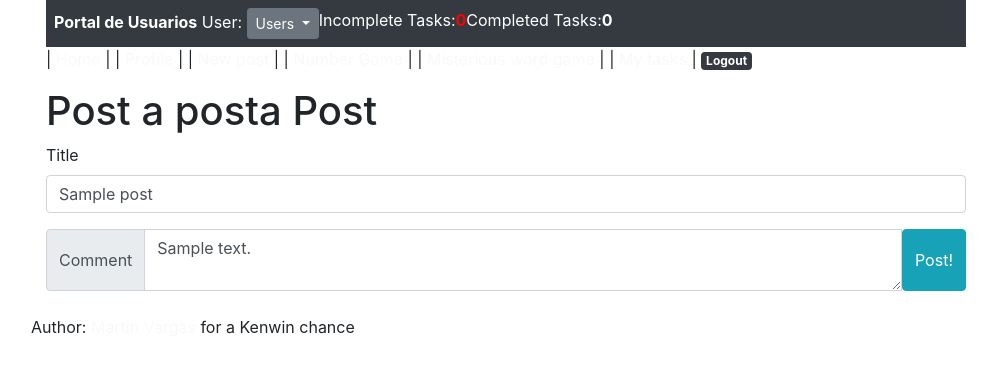
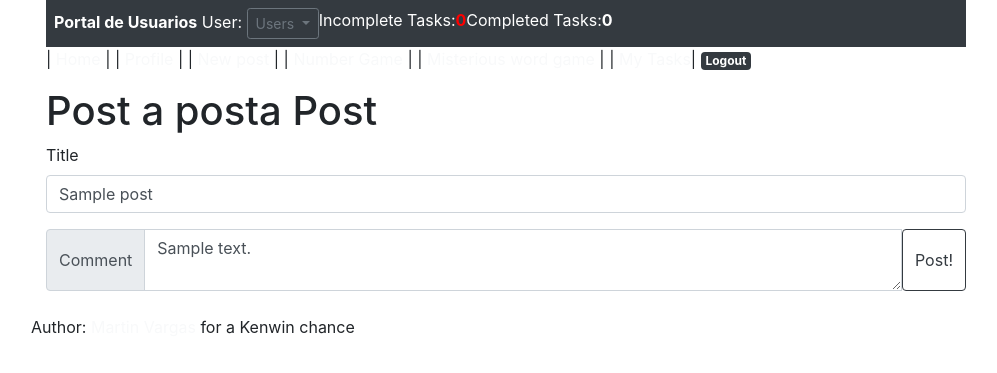
Before and after one commit to apocalipsys/ejerciciopyramid-2020, a Python web app: template ejerciciokenwin/templates/edit_post.jinja2 in a window 1280 px wide. Shown: the top 373 px of the page, without its empty margins (39-1036 px from the left). Run offline with Jinja, Linux system fonts and the light colour scheme; the template is opened without the code that fills it: most values are stand-ins (such as "Sample title", 1, 10 or a date in 2020); some libraries are stand-ins or nearby versions.

Commit message:
more lindo

```diff
--- a/ejerciciokenwin/templates/edit.jinja2
+++ b/ejerciciokenwin/templates/edit.jinja2
@@ -21,6 +21,6 @@
     <option value="company">Company</option>
     <option value="customer">Customer</option>
   </select>
-  <button type="submit" name="form.submitted"  value="Edit" class="btn btn-primary my-1">Submit</button>
+  <button type="submit" name="form.submitted"  value="Edit" class="btn btn-outline-dark my-1">Submit</button>
 </form>
 {% endblock content %}
--- a/ejerciciokenwin/templates/edit_post.jinja2
+++ b/ejerciciokenwin/templates/edit_post.jinja2
@@ -27,7 +27,7 @@
     <span class="input-group-text">Comment</span>
   </div>
   <textarea class="form-control" aria-label="With textarea" name="post_text">{{ post.text }}</textarea>
-<button type="submit" name="form.submitted" value="Change image" class="btn btn-info">Post!</button>
+<button type="submit" name="form.submitted" value="Change image" class="btn btn-outline-dark">Post!</button>
 </div>
 </form>
 {% endblock content %}
--- a/ejerciciokenwin/templates/home.jinja2
+++ b/ejerciciokenwin/templates/home.jinja2
@@ -25,7 +25,7 @@
                   User: <span class="name"> <strong>{{ request.user.name }}</strong></span>
               {% if request.user.role !='admin' %}
               <span class="btn-group">
-                <button class="btn btn-secondary btn-sm dropdown-toggle" type="button" data-toggle="dropdown" aria-haspopup="true" aria-expanded="false">
+                <button class="btn btn-outline-secondary btn-sm dropdown-toggle" type="button" data-toggle="dropdown" aria-haspopup="true" aria-expanded="false">
                   Users
                 </button>
                 {% for score in request.user.score %}
@@ -48,8 +48,10 @@
                 {% endif %}
 
                 {% endfor %}
+                {% if request.user.role != 'admin' %}
                 Incomplete Tasks: <strong style="color:red;"> {{u|last}} </strong>
                 Completed Tasks: <strong style="color:white;"> {{d|last}} </strong>
+                {% endif %}
               </span>
 
 
@@ -67,7 +69,11 @@
             |<a class="text-light" href="{{request.route_url('posts', user=request.user.name)}}"> New post </a>|
             |<a class="text-light" href="{{request.route_url('number_game', user=request.user.name)}}"> Number Game </a>|
             |<a class="text-light" href="{{request.route_url('word_game', user=request.user.name)}}"> Misterious word game </a>|
-            |<a class="text-light" href="{{request.route_url('tasks_by_user', user=request.user.name)}}"> My tasks </a>|
+            {% if request.user.role == 'admin' %}
+            |<a class="text-light" href="{{request.route_url('tasks')}}"> Assign a task</a>|
+            {% else %}
+            |<a class="text-light" href="{{request.route_url('tasks_by_user', user=request.user.name)}}"> My Tasks</a>|
+            {% endif %}
             <a id="logout" class="badge badge-dark" href="{{request.route_url('logout')}}">Logout</a>
             </p>
             {% endif %}
--- a/ejerciciokenwin/templates/login.jinja2
+++ b/ejerciciokenwin/templates/login.jinja2
@@ -20,7 +20,7 @@
     <input type="password" class="form-control w-25" maxlength="40" required name="password">
 </div>
 <div class="form-group">
-    <button type="submit" name="form.submitted" value="Log In" class="btn btn-info">Log In</button>
+    <button type="submit" name="form.submitted" value="Log In" class="btn btn-outline-info">Log In</button>
 </div>
 </form>
 
--- a/ejerciciokenwin/templates/number_game.jinja2
+++ b/ejerciciokenwin/templates/number_game.jinja2
@@ -22,7 +22,7 @@
 <input type="hidden" name="next" value="{{ next_url }}">
     <label for="customRange3">Select a number</label>
     <input type="range" class="custom-range" min="0" max="10" step="1" id="customRange3" name="selected_number" oninput="output_value.value = customRange3.value">
-    <button type="submit" name="form.submitted" value="Number selection" class="btn btn-info">Join</button>
+    <button type="submit" name="form.submitted" value="Number selection" class="btn btn-outline-dark">Join</button>
             <output id="output_value">SLIDE FOR SELECT</output>
 
     </div>
--- a/ejerciciokenwin/templates/posts.jinja2
+++ b/ejerciciokenwin/templates/posts.jinja2
@@ -27,7 +27,7 @@
     <span class="input-group-text">Comment</span>
   </div>
   <textarea class="form-control" aria-label="With textarea" name="post_text"></textarea>
-  <button type="submit" name="form.submitted" value="Change image" class="btn btn-info">Post!</button>
+  <button type="submit" name="form.submitted" value="Change image" class="btn btn-outline-dark">Post!</button>
 </div>
 </form>
 {% endblock content %}
--- a/ejerciciokenwin/templates/profile.jinja2
+++ b/ejerciciokenwin/templates/profile.jinja2
@@ -20,7 +20,7 @@
 <div class="custom-file">
   <input type="file" class="custom-file-input" name="image" required>
   <label class="custom-file-label" for="image"></label>
-    <button type="submit" name="form.submitted" value="Change image" class="btn btn-info">Change image</button>
+    <button type="submit" name="form.submitted" value="Change image" class="btn btn-outline-dark">Change image</button>
 </div>
 </form>
 {% endblock content %}
--- a/ejerciciokenwin/templates/register.jinja2
+++ b/ejerciciokenwin/templates/register.jinja2
@@ -20,7 +20,7 @@
     <input type="password" class="form-control w-25" maxlength="40" required name="password">
 </div>
 <div class="form-group">
-    <button type="submit" name="form.submitted" value="Register" class="btn btn-info">Register</button>
+    <button type="submit" name="form.submitted" value="Register" class="btn btn-outline-dark">Register</button>
 </div>
 </form>
 
--- a/ejerciciokenwin/templates/welcome.jinja2
+++ b/ejerciciokenwin/templates/welcome.jinja2
@@ -13,8 +13,8 @@
     <dt>Title: {{post.title}} | Date: {{post.date}}</dt>
         <dd>{{post.text}}</dd>
 </dl>
-<a class="btn btn-primary" href="{{request.route_url('delete_post', post_id=post.id)}}" role="button">Delete</a>
-<a class="btn btn-primary" href="{{request.route_url('edit_post', user=request.user.name, post_id=post.id)}}" role="button">Edit</a>
+<a class="btn btn-outline-dark" href="{{request.route_url('delete_post', post_id=post.id)}}" role="button">Delete</a>
+<a class="btn btn-outline-dark" href="{{request.route_url('edit_post', user=request.user.name, post_id=post.id)}}" role="button">Edit</a>
 <hr>
 {% endfor %}
 
--- a/ejerciciokenwin/templates/word_game.jinja2
+++ b/ejerciciokenwin/templates/word_game.jinja2
@@ -24,7 +24,7 @@
 <input type="hidden" name="next" value="{{ next_url }}">
     <label for="customRange3">Select a letter</label>
     <input type="text" class="custom-range" min="0" max="10" step="1" id="customRange3" name="selected_letter" oninput="output_value.value = customRange3.value">
-    <button type="submit" name="form.submitted" value="Number selection" class="btn btn-info">Join</button>
+    <button type="submit" name="form.submitted" value="Number selection" class="btn btn-outline-dark">Join</button>
             <output id="output_value">SLIDE FOR SELECT</output>
 
     </div>
```
Also changed, not shown: ejerciciokenwin/templates/admin.jinja2 (+4 -11 lines), ejerciciokenwin/templates/tasks.jinja2 (+5 -3 lines), ejerciciokenwin/templates/tasks_by_user.jinja2 (+8 -10 lines), ejerciciokenwin/views/task_scheduler.py (+4 -6 lines).
